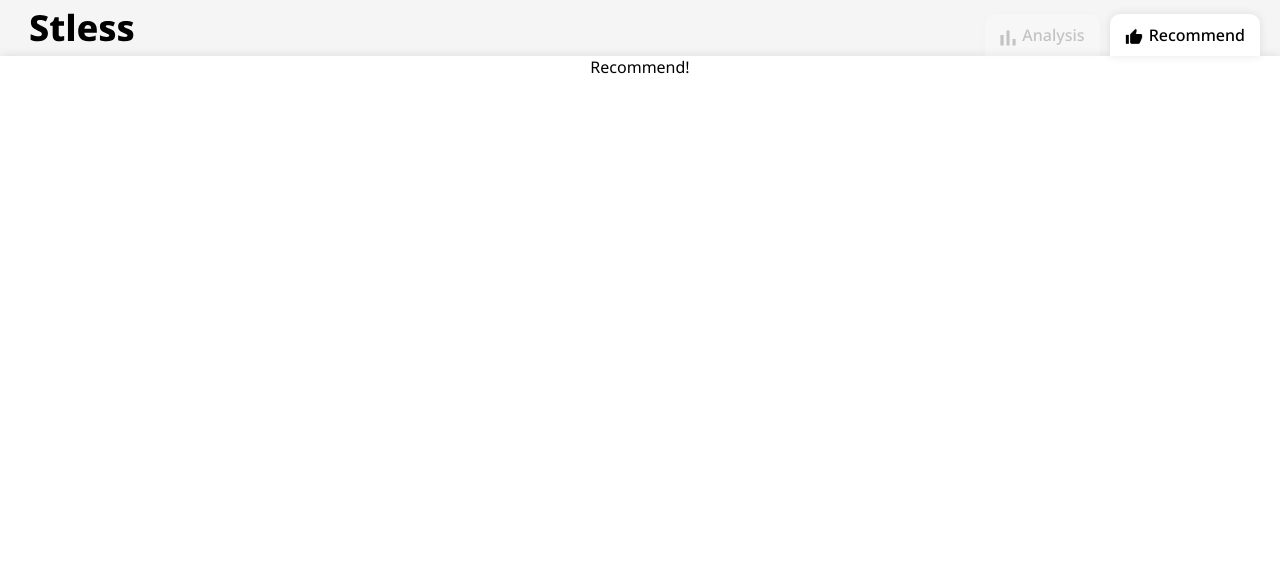
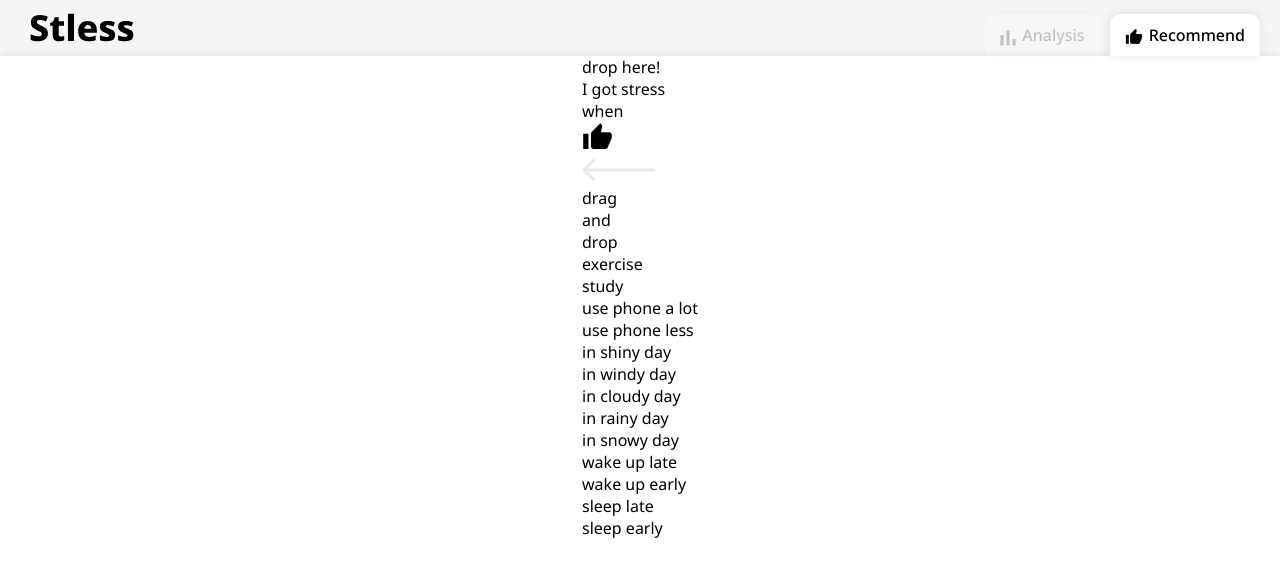
Before and after one commit to Huikyeong/Stless, a React (Create React App) app: page /recommend in a window 1280 px wide. Shown: the top 576 px of the page. Built offline with nearby package versions, Linux system fonts and the light colour scheme.

Commit message:
Get figma html.

```diff
--- a/src/pages/Recommend.tsx
+++ b/src/pages/Recommend.tsx
@@ -1,6 +1,7 @@
 /** @jsxImportSource @emotion/react */
 import { css } from '@emotion/react';
 import Header from '../components/Header';
+import Test from './Test';
 
 function Recommend() {
   return (
@@ -30,7 +31,7 @@ function Recommend() {
           box-shadow: 0px 0px 10px rgba(0, 0, 0, 0.1);
         `}
       >
-        Recommend!
+        <Test />
       </div>
     </div>
   );
--- /dev/null
+++ b/src/pages/Test.tsx
@@ -0,0 +1,70 @@
+import { ReactComponent as DragDropArrowIcon } from '../assets/icons/arrow-left.svg';
+import { ReactComponent as LeftClickIcon } from '../assets/icons/click-left.svg';
+
+function Test() {
+  return (
+    <div id='210:2403'>
+      <div id='210:2404'>
+        <div id='210:2405'>
+          <div id='Jq7gQi39dvzZv6RPGrXmm1'>
+            <div id='210:2790'>
+              <div id='210:3145'>
+                <div id='210:2793'>drop here!</div>
+                <p id='210:3146'>
+                  I got stress
+                  <br />
+                  when
+                </p>
+              </div>
+            </div>
+            <div id='210:2797'>
+              <div id='Jq7gdsKtUSCRfKmw8pnqF5'>
+                <LeftClickIcon />
+                <div id='210:2798'>
+                  <DragDropArrowIcon />
+                  <div id='210:2800'>
+                    drag
+                    <br />
+                    and
+                    <br />
+                    drop
+                  </div>
+                </div>
+              </div>
+              <div id='Jq7gknJ32XG5ubEWkz9xab'>
+                <div id='210:2802'>
+                  <div id='Jq7hjfpuqwTL9ZrrHcgZ6X'>
+                    <div id='Jq7gzSZwZnA3DJG2ADmQxP'>
+                      <div id='210:2803'>exercise</div>
+                      <div id='210:2804'>study</div>
+                      <div id='210:2810'>use phone a lot</div>
+                      <div id='210:2811'>use phone less</div>
+                    </div>
+                    <div id='Jq7hDSCHqN8XmhivB6ug9D'>
+                      <div id='210:2805'>in shiny day</div>
+                      <div id='210:2806'>in windy day</div>
+                      <div id='210:2807'>in cloudy day</div>
+                    </div>
+                    <div id='Jq7hQM3n1UixVnZA7P5xcX'>
+                      <div id='210:2808'>in rainy day</div>
+                      <div id='210:2809'>in snowy day</div>
+                    </div>
+                  </div>
+                  <div id='Jq7hXm16GKUiJXghGooUqm'>
+                    <div id='210:2812'>wake up late</div>
+                    <div id='210:2813'>wake up early</div>
+                    <div id='210:2814'>sleep late</div>
+                    <div id='210:2815'>sleep early</div>
+                  </div>
+                </div>
+              </div>
+            </div>
+          </div>
+          <div id='Jq7jENqSFdtxoLtzK3C2pf' />
+        </div>
+      </div>
+    </div>
+  );
+}
+
+export default Test;
```
Also changed, not shown: src/assets/icons/arrow-left.svg (added), src/assets/icons/click-left.svg (added).
